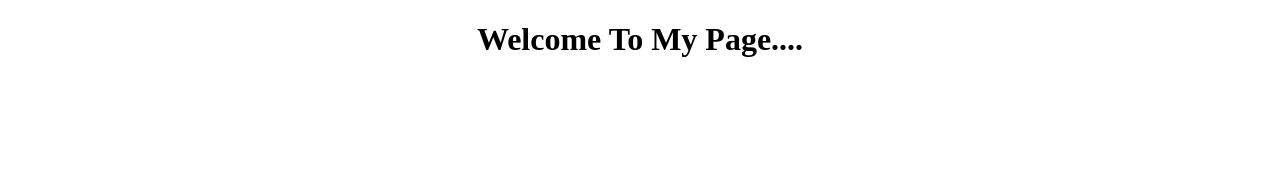
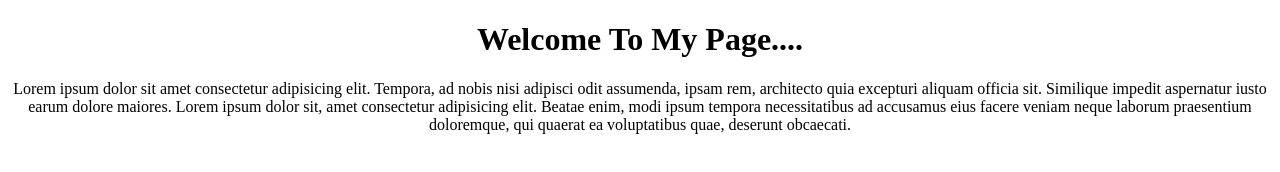
Before and after one commit to Yaseen-pro/git-hub, a plain HTML site: page index.html in a window 1280 px wide. Drawn offline with Linux system fonts and the light colour scheme.

Commit message:
example-github

```diff
--- a/index.html
+++ b/index.html
@@ -10,6 +10,9 @@
         <h1>
         Welcome To My Page....
         </h1>
+        Lorem ipsum dolor sit amet consectetur adipisicing elit. Tempora, ad nobis nisi adipisci odit assumenda, ipsam rem, architecto quia excepturi aliquam officia sit. Similique impedit aspernatur iusto earum dolore maiores.
+        Lorem ipsum dolor sit, amet consectetur adipisicing elit. Beatae enim, modi ipsum tempora necessitatibus ad accusamus eius facere veniam neque laborum praesentium doloremque, qui quaerat ea voluptatibus quae, deserunt obcaecati.
+    </center>
     </body>
-    </center>
+
 </html>
```
